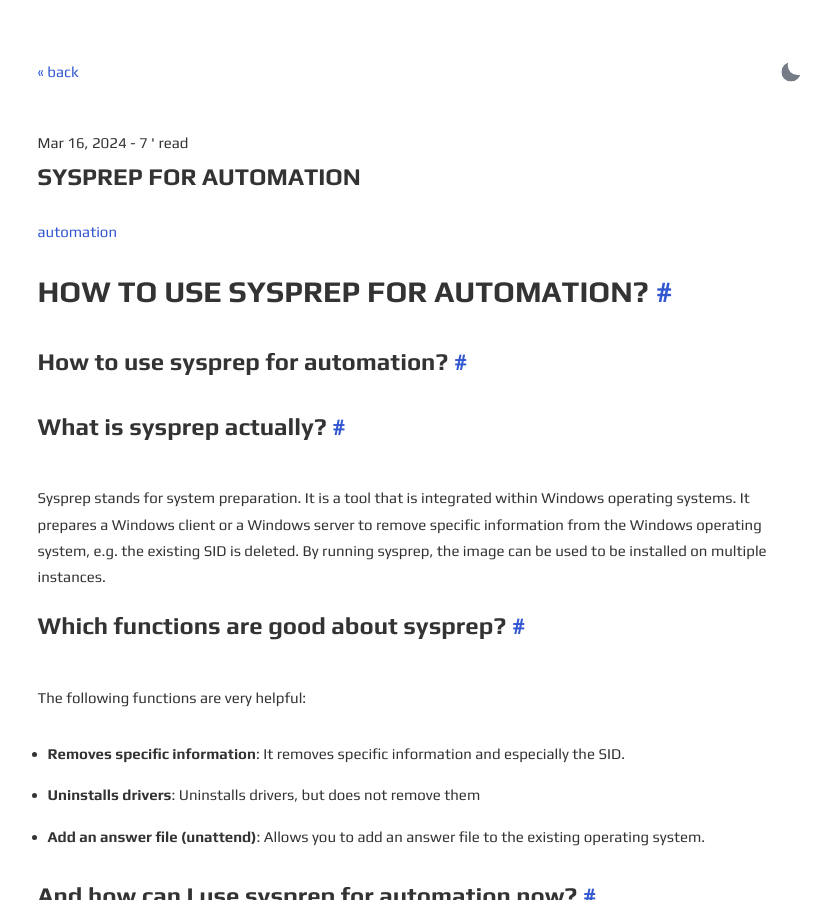
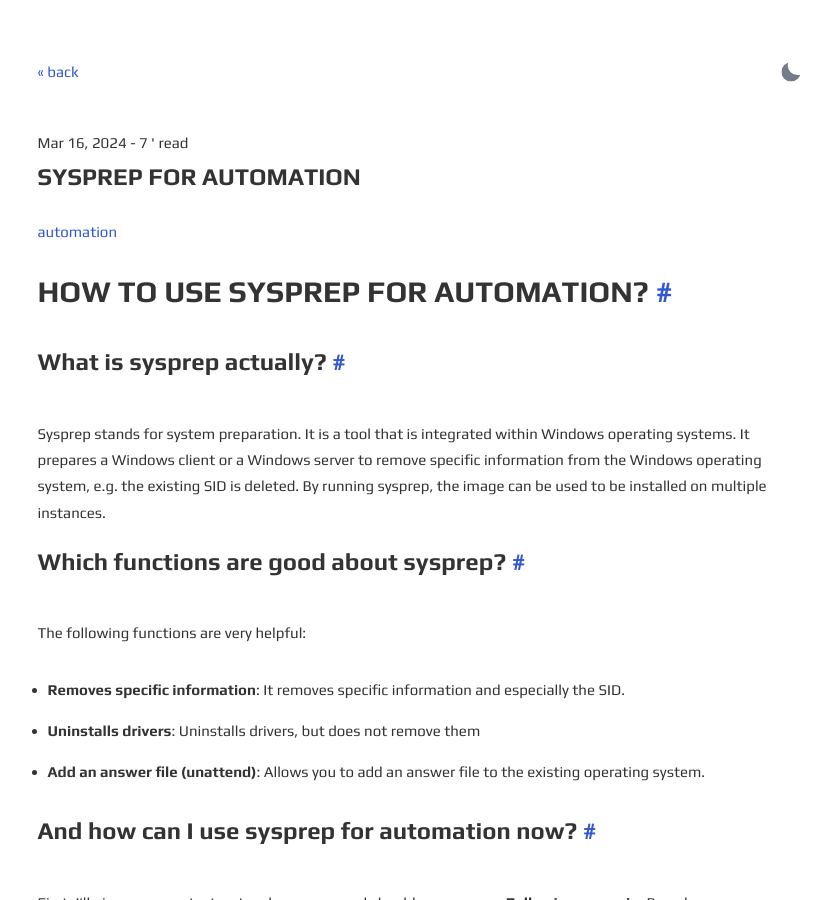
Before and after one commit to devopsenqineer/blog, a Jekyll site: the page built from _posts/2024-03-16-sysprep-for-automation.md, in a window 1280 px wide and 900 px high. Shown: the whole window, without its empty margins (220-1051 px from the left). Built offline with Jekyll 4.4.1, drawn with Linux system fonts in a browser that asks for light colours.

Commit message:
Update 2024-03-16-sysprep-for-automation.md

````diff
--- a/_posts/2024-03-16-sysprep-for-automation.md
+++ b/_posts/2024-03-16-sysprep-for-automation.md
@@ -8,8 +8,6 @@
 ---
 
 # How to use sysprep for automation?
-
-### How to use sysprep for automation?
 
 ### What is sysprep actually?
 
@@ -25,13 +23,11 @@
 
 - **Add an answer file (unattend)**: Allows you to add an answer file to the existing operating system.
 
-
 ### And how can I use sysprep for automation now?
 
 First, I'll give some context as to why you can and should use sysprep.
 **Following scenario:**
 Based on my Terraform project (https://github.com/devopsenqineer/terraform) which creates virtual machines in a Hyper-V environment, assigns the hostname and IP addresses through scripts, there was the following problem: The domain join was not possible because the machines used **all** had the same SID. As a result, I received an error message that this was not possible due to the multiple SID.
-
 
 ***Possible solution***:
 
@@ -62,8 +58,6 @@
     ```
 
 - **4th step:** As the last step and actually one of the **most important** steps: Do **NOT** boot the virtual machine. The virtual machine should now be exported and only started up after successful export and, if necessary, copying of the virtual machine.
-
-
 
 ## Code of the answer file
 
````
